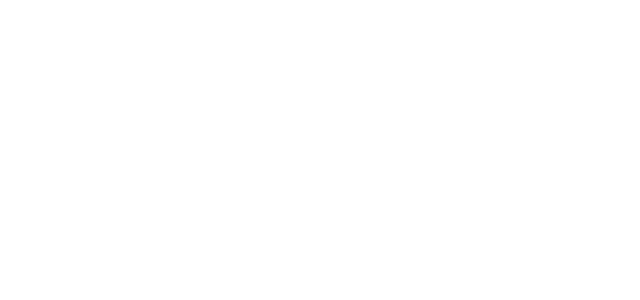
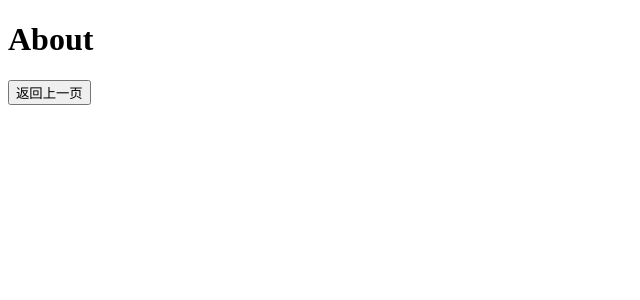
Before and after one commit to hutaod/react-ssr, a React app: page /about in a window 1280 px wide. Shown: the top 300 px of the page, without its empty margins (0-640 px from the left). Built offline with nearby package versions, Linux system fonts and the light colour scheme; the HTML template or start-up script is replaced by a standard one.

Commit message:
feat: 调整

```diff
--- a/src/App.js
+++ b/src/App.js
@@ -1,13 +1,13 @@
 import React, { useState } from 'react'
 import { Route } from 'react-router-dom'
-import Home from './pages/Home'
-import Detail from './pages/Detail'
+import Index from './pages/Index'
+import About from './pages/About'
 
 const App = () => {
   return (
     <div>
-      <Route path="/" exact component={Home} />
-      <Route path="/detail" exact component={Detail} />
+      <Route path="/" exact component={Index} />
+      <Route path="/about" exact component={About} />
     </div>
   )
 }
--- a/src/pages/Detail.js
+++ b/src/pages/About.js
@@ -1,9 +1,9 @@
 import React from 'react'
 
-const Detail = ({ history }) => {
+const About = ({ history }) => {
   return (
     <div>
-      <h1>详情页</h1>
+      <h1>About</h1>
       <button
         onClick={() => {
           history.goBack()
@@ -15,4 +15,4 @@
   )
 }
 
-export default Detail
+export default About
--- a/src/pages/Home.js
+++ b/src/pages/Index.js
@@ -1,7 +1,7 @@
 import React, { useState, useEffect } from 'react'
 import { connect } from 'react-redux'
 
-const Home = ({ name = '哈哈', courses, dispatch, history, ...restProps }) => {
+const Index = ({ name = '哈哈', courses, dispatch, history, ...restProps }) => {
   const [count, setCount] = useState(0)
 
   useEffect(() => {
@@ -27,7 +27,7 @@
           <li
             key={item.id}
             onClick={() => {
-              history.push('/detail')
+              history.push('/about')
             }}
           >
             <a>{item.name}</a>
@@ -40,4 +40,4 @@
 
 export default connect((state) => ({
   courses: state.global.list
-}))(Home)
+}))(Index)
```
Also changed, not shown: 1 other file (tests, documents, lock files or other folders).
